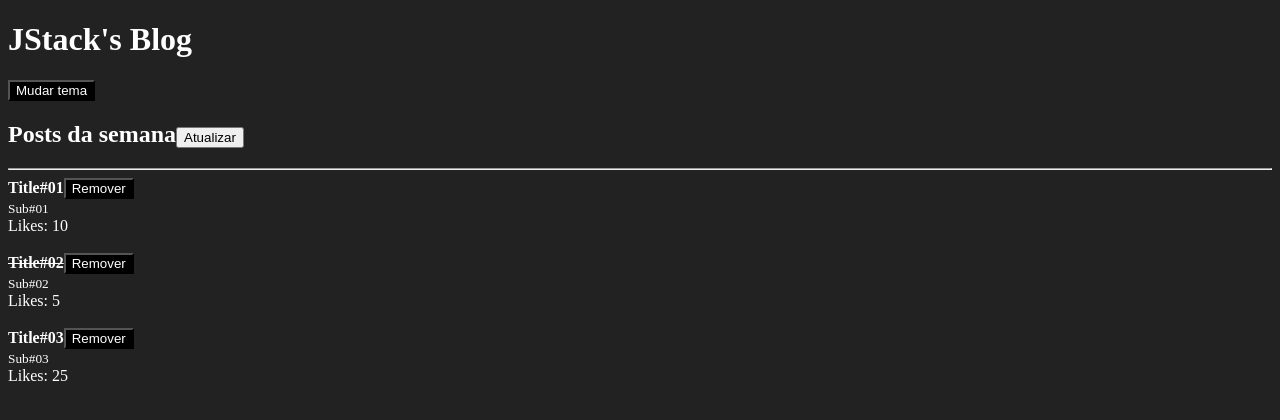
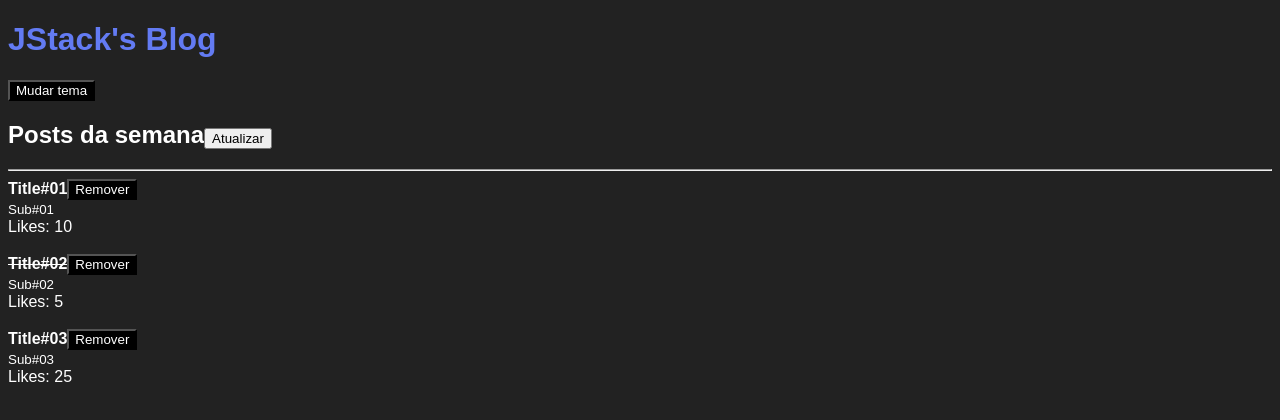
Before and after one commit to brunodmsi/jstack, a React app in the folder react-fundamentos/: page / in a window 1280 px wide. Shown: the top 420 px of the page. Built offline with nearby package versions, Linux system fonts and the light colour scheme.

Commit message:
feat: css modules

```diff
--- /dev/null
+++ b/react-fundamentos/src/components/Header.css
@@ -0,0 +1,3 @@
+.title {
+	color: #637bf3;
+}
--- a/react-fundamentos/src/components/Header.js
+++ b/react-fundamentos/src/components/Header.js
@@ -2,13 +2,15 @@ import React, { useContext } from "react";
 import PropTypes from 'prop-types';
 import Button from "./Button";
 import { ThemeContext } from "../context/ThemeContext";
+
+import styles from './Header.css';
 
 const Header = ({ children, title = "JStack's Blog" }) => {
 	const { onToggleTheme } = useContext(ThemeContext);
 
 	return (
 		<>
-			<h1>{title}</h1>
+			<h1 className={styles.title}>{title}</h1>
 
 			<Button onClick={onToggleTheme}>
 				Mudar tema
--- a/react-fundamentos/src/styles/index.css
+++ b/react-fundamentos/src/styles/index.css
@@ -1,4 +1,5 @@
 body {
 	background: #222;
 	color: #fff;
+	font-family: sans-serif;
 }
--- a/react-fundamentos/webpack.config.js
+++ b/react-fundamentos/webpack.config.js
@@ -23,7 +23,15 @@ module.exports = {
 				exclude: /node_modules/
 			},
 			{
-				use: ['style-loader', 'css-loader'],
+				use: [
+					'style-loader',
+					{
+						loader: 'css-loader',
+						options: {
+							modules: true
+						}
+					}
+				],
 				test: /\.css$/,
 				exclude: /node_modules/
 			}
```
